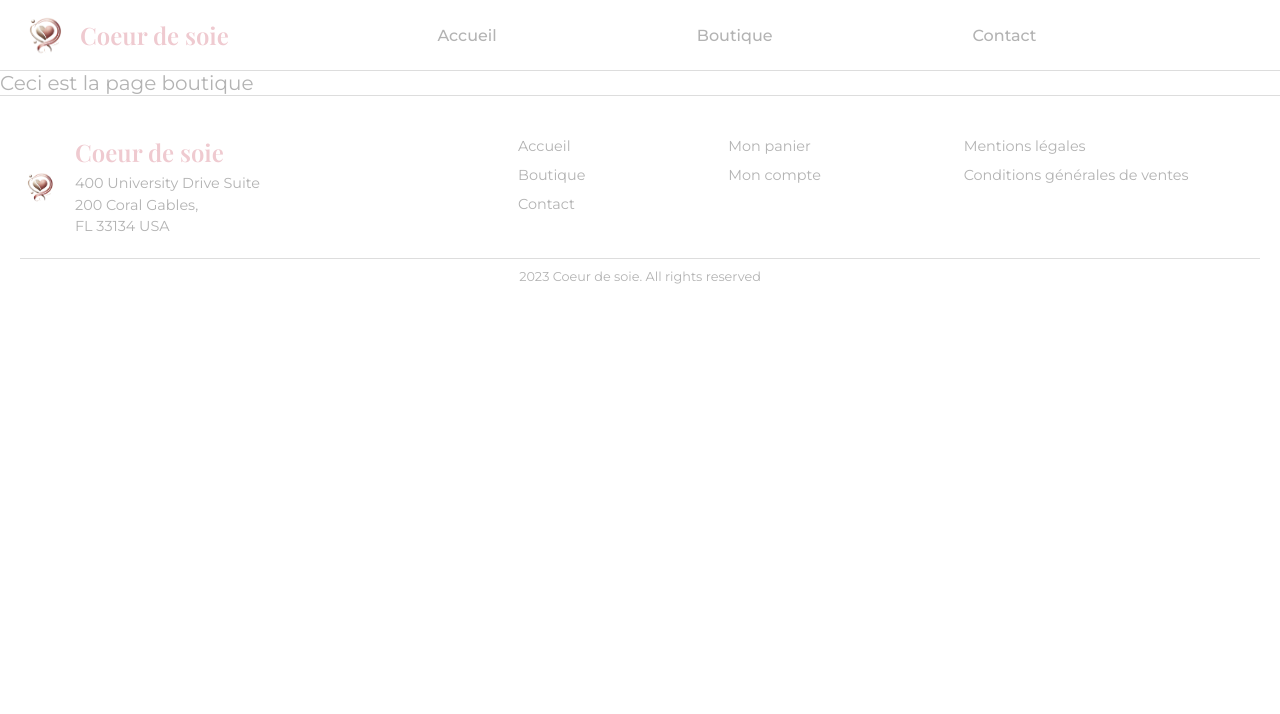
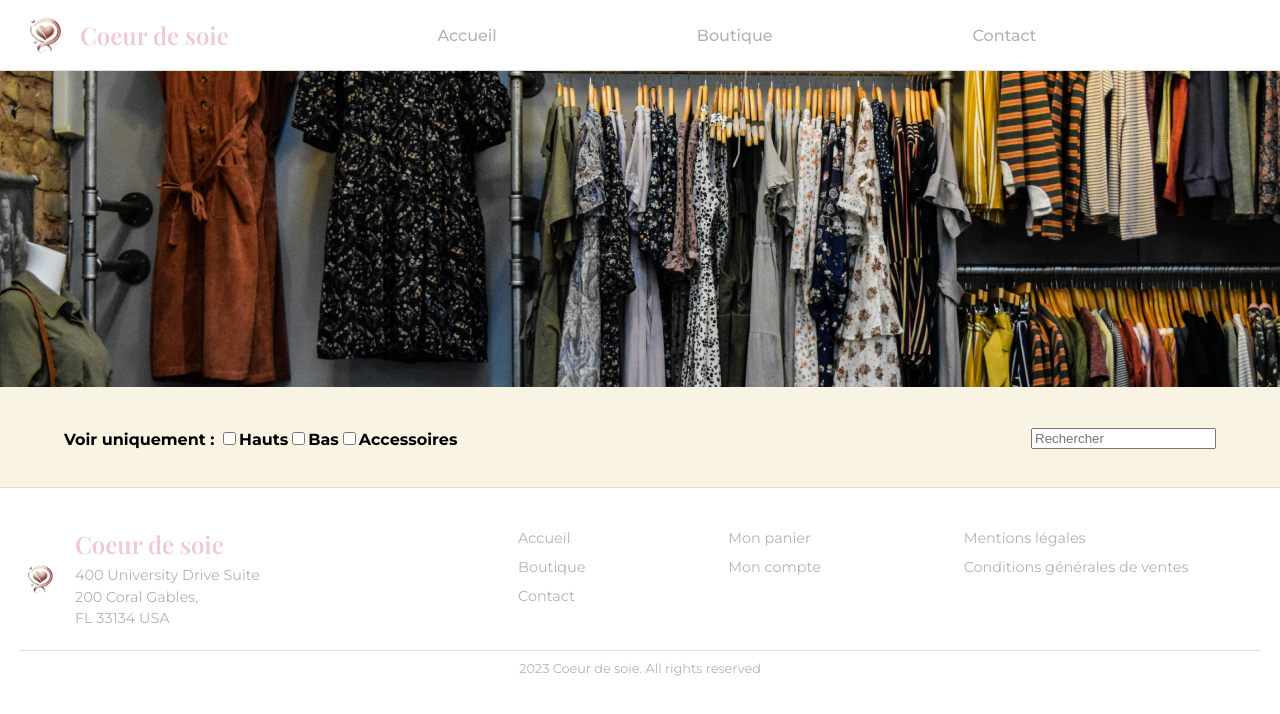
Before and after one commit to marsevilla/ecommercevet, a React (Vite) app in the folder Ecommercevet/: page /Boutique in a window 1280 px wide. Shown: the top 714 px of the page. Built offline with nearby package versions, Linux system fonts and the light colour scheme; a web font is replaced by a local one.

Commit message:
bannière de la page boutique avec les filtres entamé

```diff
--- a/Ecommercevet/src/Pages/Boutique.jsx
+++ b/Ecommercevet/src/Pages/Boutique.jsx
@@ -1,4 +1,27 @@
+import BannerBoutique from "../assets/bannerBoutique.png";
+
 function Boutique() {
-  return <p>Ceci est la page boutique</p>;
+  return (
+    <main>
+      <section className="boutiqueBanner">
+        <img src={BannerBoutique} alt="Rayon de vêtement" />
+
+        <div className="boutiqueBanner__filtres">
+          <form>
+            <label>Voir uniquement : </label>
+            <input type="checkbox" name="hauts" />
+            <label htmlFor="hauts">Hauts</label>
+            <input type="checkbox" name="bas" />
+            <label htmlFor="bas">Bas</label>
+            <input type="checkbox" name="accessoires" />
+            <label htmlFor="accessoires">Accessoires</label>
+          </form>
+          <input type="text" placeholder="Rechercher" />
+        </div>
+      </section>
+      <section className="boutiqueProduct"></section>
+      <section className="boutiqueQuality"></section>
+    </main>
+  );
 }
 export default Boutique;
--- a/Ecommercevet/src/Styles/main.scss
+++ b/Ecommercevet/src/Styles/main.scss
@@ -5,3 +5,4 @@
 @import "./composant/categoriesCard";
 @import "./composant/productCard";
 @import "./page/home";
+@import "./page/boutique";
--- /dev/null
+++ b/Ecommercevet/src/Styles/page/_boutique.scss
@@ -0,0 +1,14 @@
+.boutiqueBanner {
+  height: 416px;
+  background-color: $secondaryColor;
+  &__filtres {
+    width: 90%;
+    height: 95px;
+    display: flex;
+    justify-content: space-between;
+    margin-left: 5%;
+    align-items: center;
+    color: black;
+    font-weight: bold;
+  }
+}
```
